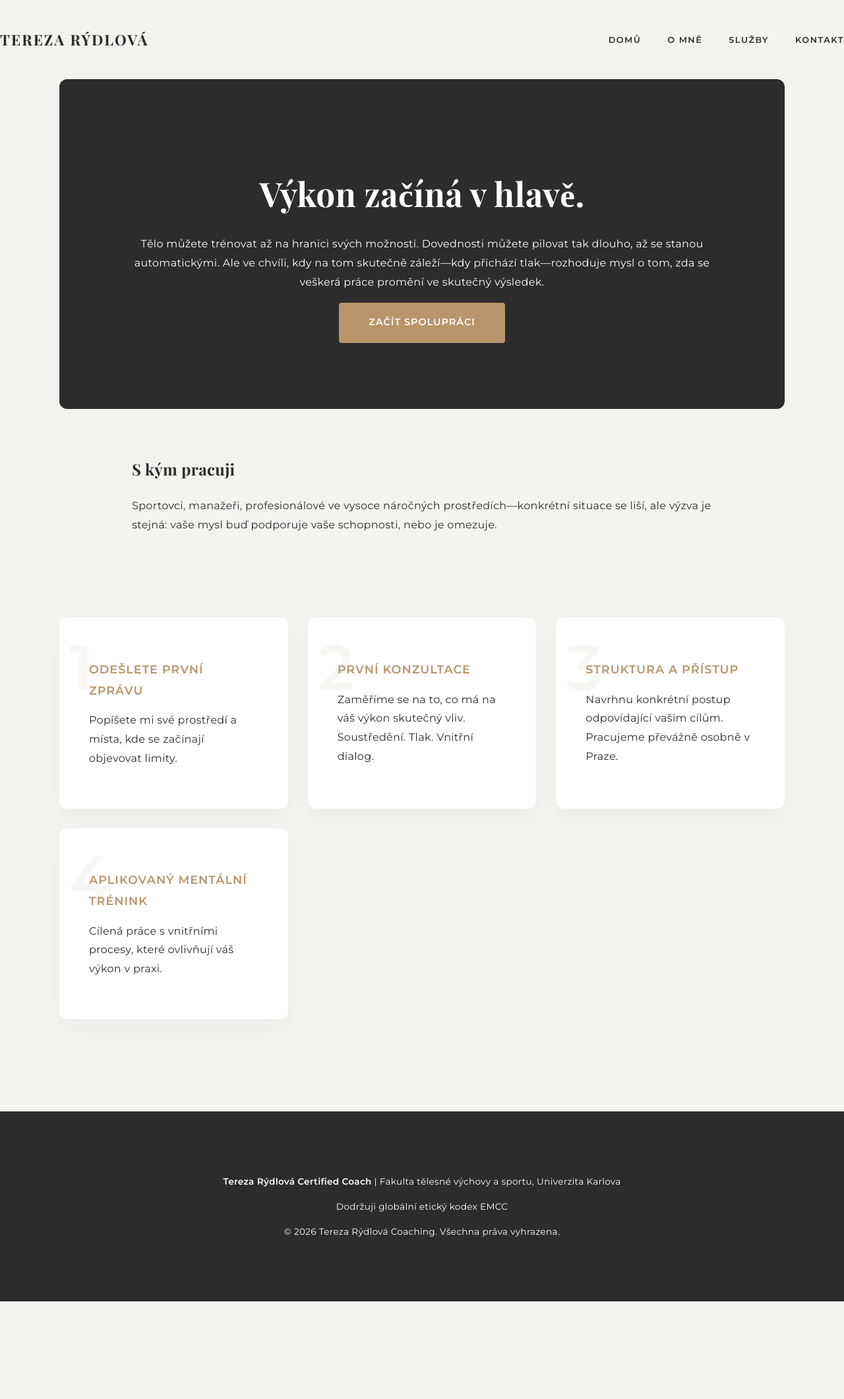
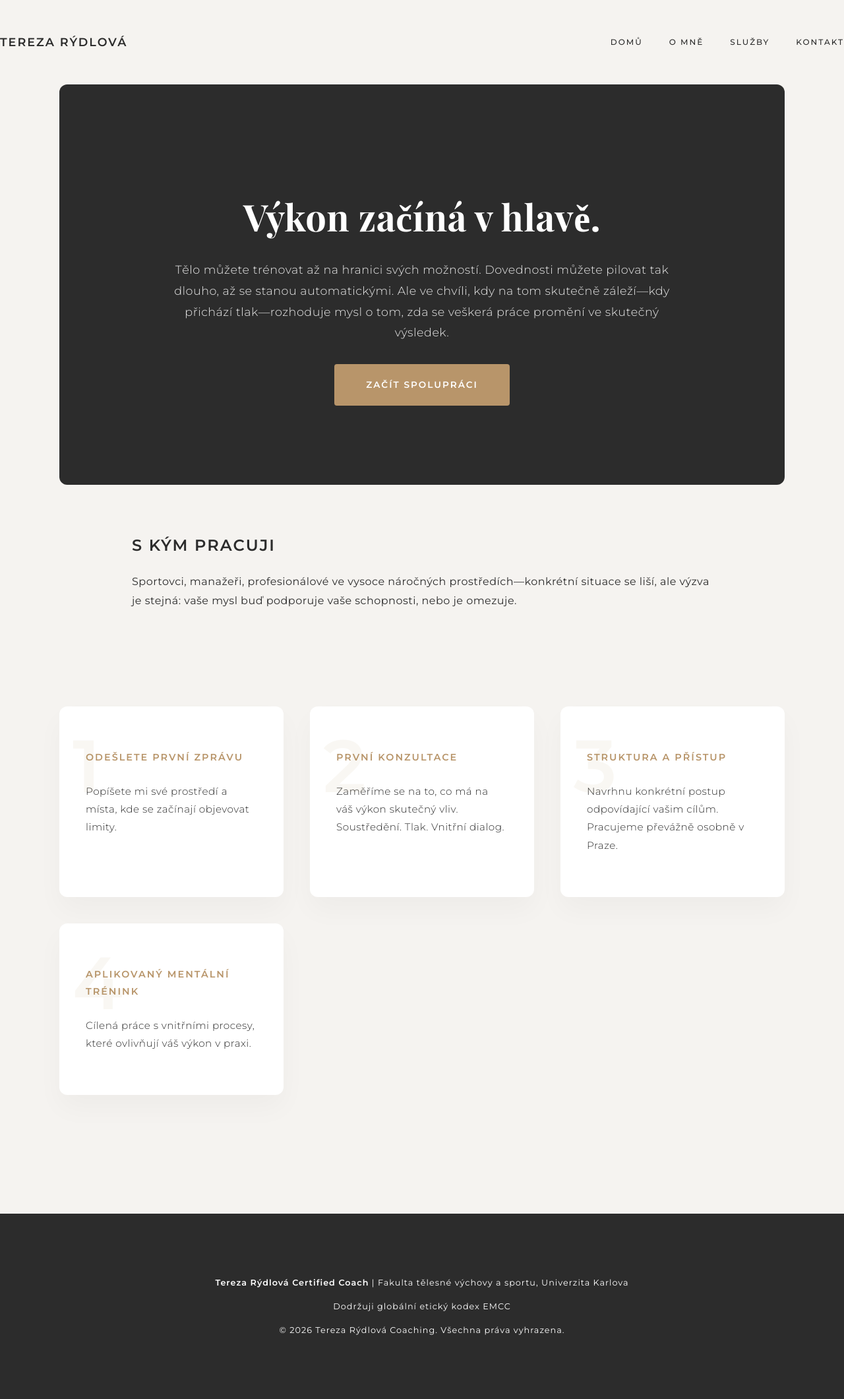
Before and after one commit to westleyovercash/tereza-rydlova, a Jekyll site: the page built from index.md, in a window 1280 px wide. Shown: the whole page at 66% size. Built offline with Jekyll 4.4.1, drawn with Linux system fonts in a browser that asks for light colours; before the commit the page ends 1973 px from its top, so only the background shows below that.

Commit message:
Update style.css

```diff
--- a/assets/css/style.css
+++ b/assets/css/style.css
@@ -1,4 +1,4 @@
-@import url('https://fonts.googleapis.com/css2?family=Playfair+Display:wght@700&family=Montserrat:wght@300;400;600&display=swap');
+@import url('https://fonts.googleapis.com/css2?family=Playfair+Display:wght@700&family=Montserrat:wght@300;400;500;600&display=swap');
 
 :root {
   --charcoal: #2C2C2C;
@@ -13,12 +13,21 @@ body {
   color: var(--charcoal);
   margin: 0;
   line-height: 1.8;
-  letter-spacing: 0.02em;
+  letter-spacing: 0.03em;
   overflow-x: hidden;
 }
 
-h1, h2, .logo {
+h1 {
   font-family: 'Playfair Display', serif;
+  font-weight: 700;
+  line-height: 1.2;
+}
+
+h2, h3, .logo {
+  font-family: 'Montserrat', sans-serif;
+  font-weight: 600;
+  text-transform: uppercase;
+  letter-spacing: 2px;
 }
 
 main {
@@ -31,14 +40,12 @@ main {
   display: flex;
   justify-content: space-between;
   align-items: center;
-  padding: 2.5rem 0;
+  padding: 3rem 0;
   background: transparent;
 }
 
 .logo {
-  font-size: 1.4rem;
-  font-weight: 700;
-  letter-spacing: 2px;
+  font-size: 1.1rem;
 }
 
 .nav-links {
@@ -52,33 +59,36 @@ main {
 .nav-links a {
   text-decoration: none;
   color: var(--charcoal);
-  font-weight: 600;
+  font-weight: 500;
   text-transform: uppercase;
-  font-size: 0.8rem;
-  letter-spacing: 1.5px;
+  font-size: 0.75rem;
+  letter-spacing: 2px;
 }
 
 .hero {
-  padding: 100px 10%;
+  padding: 120px 10%;
   background: var(--charcoal);
   color: white;
   text-align: center;
   border-radius: 12px;
 }
 
-.hero h1 { font-size: 3.2rem; margin-bottom: 2rem; line-height: 1.2; }
+.hero h1 { font-size: 3.5rem; margin-bottom: 2rem; }
+
+.hero p { font-weight: 300; font-size: 1.1rem; max-width: 800px; margin: 0 auto; opacity: 0.9; }
 
 .btn {
   background: var(--gold);
   color: white;
-  padding: 1.1rem 2.8rem;
+  padding: 1.2rem 3rem;
   text-decoration: none;
   display: inline-block;
   border-radius: 4px;
   font-weight: 600;
-  font-size: 0.9rem;
+  font-size: 0.85rem;
   text-transform: uppercase;
-  letter-spacing: 1px;
+  letter-spacing: 2px;
+  margin-top: 2rem;
   transition: all 0.3s ease;
 }
 
@@ -87,52 +97,52 @@ main {
 .steps-container {
   display: grid;
   grid-template-columns: repeat(auto-fit, minmax(280px, 1fr));
-  gap: 30px;
-  padding: 60px 0;
+  gap: 40px;
+  padding: 80px 0;
 }
 
 .step-card {
   background: white;
-  padding: 45px;
+  padding: 50px 40px;
   border-radius: 12px;
   position: relative;
-  box-shadow: 0 15px 35px rgba(0,0,0,0.03);
+  box-shadow: 0 20px 40px rgba(0,0,0,0.03);
 }
 
 .step-number {
   position: absolute;
   top: -10px;
-  left: 15px;
-  font-size: 6rem;
-  font-weight: 900;
+  left: 20px;
+  font-size: 7rem;
+  font-weight: 600;
   color: rgba(184, 149, 106, 0.08);
   z-index: 1;
 }
 
 .step-content h3 {
-  font-family: 'Montserrat', sans-serif;
   color: var(--gold);
-  font-size: 1.1rem;
-  font-weight: 600;
-  text-transform: uppercase;
-  letter-spacing: 1px;
-  margin-bottom: 1rem;
+  font-size: 0.9rem;
+  margin-bottom: 1.5rem;
 }
+
+.step-content p { font-weight: 300; font-size: 0.95rem; }
 
 .services-grid {
   display: grid;
   grid-template-columns: repeat(auto-fit, minmax(280px, 1fr));
-  gap: 20px;
-  margin: 40px 0;
+  gap: 25px;
+  margin: 50px 0;
 }
 
 .service-item {
   background: white;
-  padding: 30px;
+  padding: 35px;
   border-left: 5px solid var(--gold);
   font-weight: 600;
-  font-size: 1rem;
-  box-shadow: 0 5px 15px rgba(0,0,0,0.02);
+  font-size: 0.95rem;
+  text-transform: uppercase;
+  letter-spacing: 1px;
+  box-shadow: 0 5px 20px rgba(0,0,0,0.02);
 }
 
 footer {
@@ -140,12 +150,13 @@ footer {
   color: white;
   padding: 5rem 5%;
   text-align: center;
-  font-size: 0.85rem;
-  margin-top: 80px;
+  font-size: 0.8rem;
+  margin-top: 100px;
+  letter-spacing: 1px;
 }
 
 @media (max-width: 768px) {
-  .navbar { flex-direction: column; padding: 1.5rem 0; }
-  .nav-links { gap: 1.2rem; margin-top: 2rem; }
-  .hero h1 { font-size: 2.2rem; }
+  .navbar { flex-direction: column; padding: 2rem 0; }
+  .nav-links { gap: 1.2rem; margin-top: 2.5rem; flex-wrap: wrap; justify-content: center; }
+  .hero h1 { font-size: 2.4rem; }
 }
```
